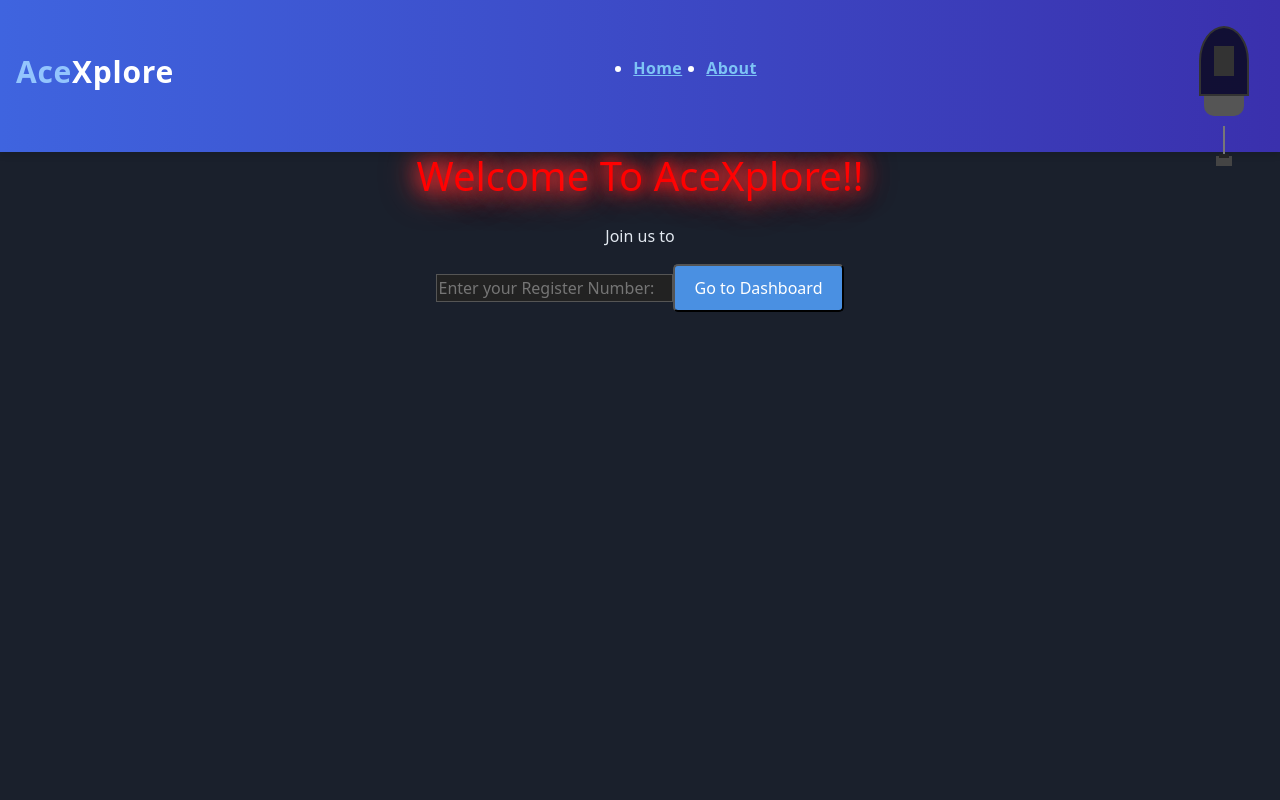
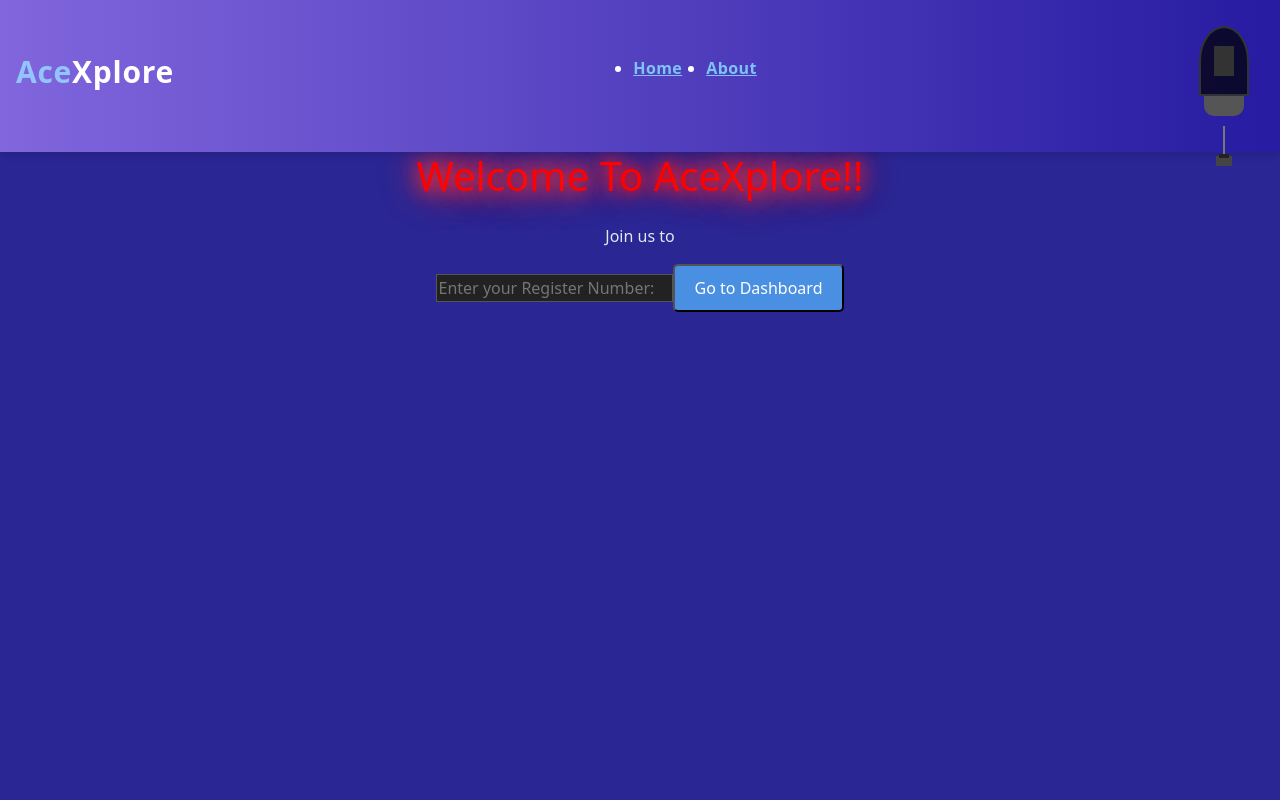
Before and after one commit to Sai-Ishaan/acexplore_1, a React (Create React App) app: page / in a window 1280 px wide. Shown: the top 800 px of the page. Built offline with nearby package versions, Linux system fonts and the light colour scheme.

Commit message:
modified:   src/components/Home.css 	modified:   src/components/TypingEffect.css

```diff
--- a/src/components/Home.css
+++ b/src/components/Home.css
@@ -16,6 +16,13 @@
 .light-mode a {
     color: #4a98f6;
 }
+
+  #ba{
+  background-color: #2a2694;
+  opacity: 10;
+}
+
+
 
   .dark-mode .toggle-dark-mode-btn {
     background-color: #555;
@@ -259,7 +266,7 @@
     display: flex;
     justify-content: space-between;
     align-items: center;
-    background: linear-gradient(to right, #3f64df, #3a30ad); /* Blue to Indigo Gradient */
+    background: linear-gradient(to right, #8166dd, #261ba1); /* Blue to Indigo Gradient */
     box-shadow: 0 4px 6px rgba(0, 0, 0, 0.1);
 }
 
@@ -271,7 +278,7 @@
   display: flex;
   justify-content: space-between;
   align-items: center;
-  background: linear-gradient(to right, #62f787, #19b8dc); /* Blue to Indigo Gradient */
+  background: linear-gradient(to right,#5fcae2, #f5f0c2); /* Blue to Indigo Gradient */
   box-shadow: 0 4px 6px rgba(0, 0, 0, 0.1);
 }
 
--- a/src/components/TypingEffect.css
+++ b/src/components/TypingEffect.css
@@ -27,7 +27,7 @@
 
 .glow-light{
     color: #007f7f;
-    text-shadow: 0 0 10px #007f7f, 0 0 20px #007f7f;
+    text-shadow: 0 0 10px #0db2b2, 0 0 20px #239494;
     animation: glow-pulse-light 1s infinite alternate;
 }
 
```
